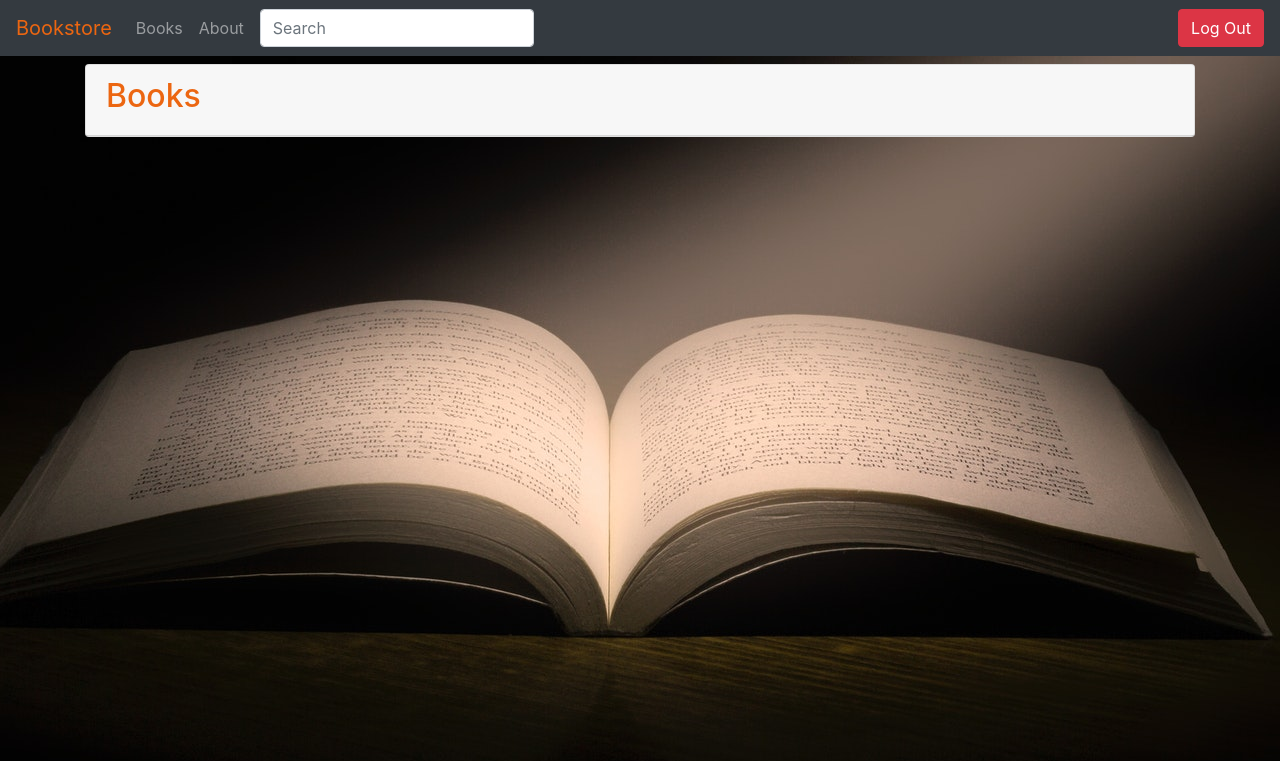
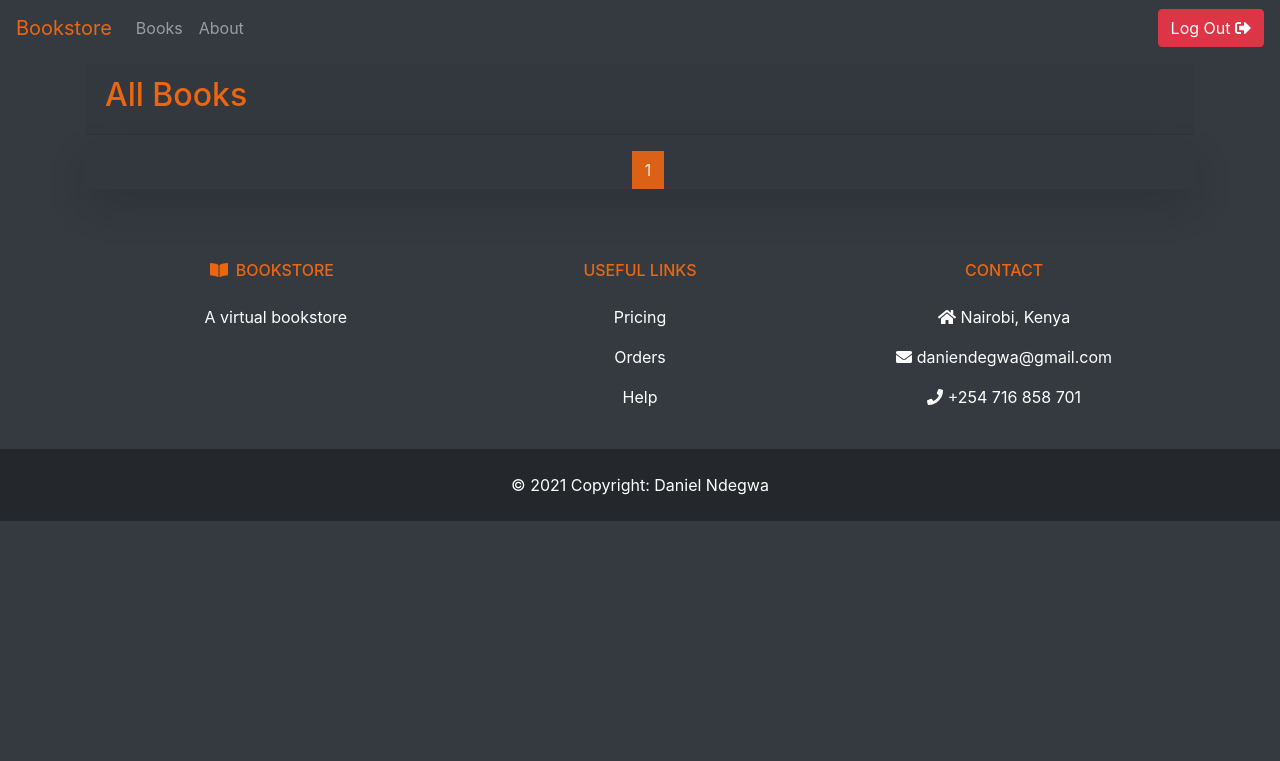
Before and after one commit to kbgro/bookstore, a Django app: page /books/ in a window 1280 px wide. Shown: the top 761 px of the page. Run offline with Django 3.2, Linux system fonts and the light colour scheme; the visitor is signed in with stand-in values (Sample User, id 1); data that the repository does not hold is empty; some libraries are stand-ins or nearby versions.

Commit message:
paginate book listings

```diff
--- a/books/views.py
+++ b/books/views.py
@@ -11,6 +11,7 @@ class BookListView(LoginRequiredMixin, ListView):
     template_name = "books/book_list.html"
     context_object_name = "book_list"
     login_url = "account_login"
+    paginate_by = 20
 
 
 class BookDetailView(LoginRequiredMixin, PermissionRequiredMixin, DetailView):
--- a/static/css/base.css
+++ b/static/css/base.css
@@ -1,13 +1,20 @@
+:root {
+  --main: #ec6611;
+  --secondary: #ffffff;
+
+  --main-dark: #a5470b;
+}
+
 body {
-  background-color: #F4F5FC !important;
+  background-color: #343a40 !important;
 }
 
 .text-color-brand {
-  color: #ec6611 !important;
+  color: var(--main) !important;
 }
 
 .bg-brand {
-  background-color: #ec6611 !important;
+  background-color: var(--main) !important;
 }
 
 
@@ -17,12 +24,30 @@ a.auth-links {
 }
 
 .special-card {
-  background-color: #454242;
+  background-color: #32383e;
   opacity: .9;
 }
 
-.books-div .card-body {
-  background-color: #fdc390;
+.special-card .btn, .page-item.active, .page-item.active > .page-link {
+  background-color: var(--main) !important;
+  border-color: var(--main) !important;
+}
+
+.special-card .btn:hover {
+  background-color: var(--main-dark) !important;
+  border-color: var(--main-dark);
+}
+
+.special-card .btn:hover {
+  background-color: var(--main-dark) !important;
+  border-color: var(--main-dark);
+}
+
+.books-div {
+  display: grid;
+  grid-template-columns: repeat(4, 1fr);
+  gap: 10px;
+  grid-auto-rows: minmax(100px, auto);
 }
 
 #book-detail {
@@ -32,3 +57,28 @@ a.auth-links {
 .price {
   font-size: 1.5em;
 }
+
+.card-img-top {
+  width: 100%;
+  height: 240px !important;
+  object-fit: fill;
+}
+
+.card-book-body {
+  background-color: #343a40;
+  border-color: #343a40;
+}
+
+.card-book-title a {
+  color: white !important;
+}
+
+.card-book-title a:hover {
+  color: #8787f8 !important;
+}
+
+.card-book-title {
+  padding-top: 4px;
+  margin-left: 4px;
+  color: white;
+}
--- /dev/null
+++ b/static/css/footer.css
@@ -0,0 +1,17 @@
+#footer {
+  color: white;
+  background-color: #343a40 !important;
+}
+
+#footer .fa .fas {
+  color: #ec6611 !important;
+}
+
+#footer a {
+  color: inherit;
+  text-decoration: none;
+}
+
+#copyright {
+  background-color: #24282c !important;
+}
--- a/static/css/head.css
+++ b/static/css/head.css
@@ -1,4 +1,4 @@
 body {
-  background-size: cover;
-  background: #fff3cd url("../images/back.jpg") no-repeat fixed center center;
+  /*background-size: cover;*/
+  /*background: #fff3cd url("../images/back.jpg") no-repeat fixed center center;*/
 }
--- a/templates/_base.html
+++ b/templates/_base.html
@@ -7,7 +7,9 @@
   <meta name="viewport" content="width=device-width, initial-scale=1.0">
   <!-- css -->
   <link rel="stylesheet" href="{% static 'css/base.css' %}">
+  <link rel="stylesheet" href="{% static 'css/footer.css' %}">
   <link rel="stylesheet" href="{% static 'css/bootstrap.min.css' %}">
+  <link rel="stylesheet" href="https://cdnjs.cloudflare.com/ajax/libs/font-awesome/5.15.4/css/all.min.css">
   {% block head %} {% endblock head %}
   <title>{% block title %}Bookstore{% endblock title %}</title>
 </head>
@@ -19,6 +21,9 @@
 
 <div class="container">
   {% block content %}{% endblock content %}
+</div>
+
+{% include '_footer.html' %}
 
 {% block javascript %}
   <script src="https://code.jquery.com/jquery-3.5.1.slim.min.js"
@@ -30,8 +35,8 @@
   <script src="https://cdn.jsdelivr.net/npm/bootstrap@4.6.0/dist/js/bootstrap.min.js"
           integrity="sha384-+YQ4JLhjyBLPDQt//I+STsc9iw4uQqACwlvpslubQzn4u2UU2UFM80nGisd026JF"
           crossorigin="anonymous"></script>
+  <script src="https://cdnjs.cloudflare.com/ajax/libs/font-awesome/5.15.4/js/all.min.js"></script>
 
 {% endblock javascript %}
-</div>
 </body>
 </html>
--- /dev/null
+++ b/templates/_footer.html
@@ -0,0 +1,64 @@
+{% load crispy_forms_tags %}
+<!-- Footer -->
+<footer id="footer" class="text-center text-lg-start bg-light">
+  <!-- Section: Links  -->
+  <section class="pt-2">
+    <div class="container text-center text-md-start mt-5">
+      <!-- Grid row -->
+      <div class="row mt-3">
+        <!-- Grid column -->
+        <div class="col-md-3 col-lg-4 col-xl-3 mx-auto mb-4">
+          <!-- Content -->
+          <h6 class="text-uppercase fw-bold mb-4 text-color-brand">
+            <i class="fa fa-book-open"></i><span class="px-2">Bookstore</span>
+          </h6>
+          <p>A virtual bookstore
+          </p>
+        </div>
+        <!-- Grid column -->
+
+        <!-- Grid column -->
+        <div class="col-md-3 col-lg-2 col-xl-2 mx-auto mb-4">
+          <!-- Links -->
+          <h6 class="text-uppercase fw-bold mb-4 text-color-brand">
+            Useful links
+          </h6>
+          <p>
+            <a href="#!" class="text-reset">Pricing</a>
+          </p>
+          <p>
+            <a href="#!" class="text-reset">Orders</a>
+          </p>
+          <p>
+            <a href="#!" class="text-reset">Help</a>
+          </p>
+        </div>
+        <!-- Grid column -->
+
+        <!-- Grid column -->
+        <div class="col-md-4 col-lg-3 col-xl-3 mx-auto mb-md-0 mb-4">
+          <!-- Links -->
+          <h6 class="text-uppercase fw-bold mb-4 text-color-brand">
+            Contact
+          </h6>
+          <p><i class="fa fa-home me-3"></i> Nairobi, Kenya</p>
+          <p>
+            <i class="fa fa-envelope me-3"></i>
+            <a href="mailto:daniendegwa@gmail.com">daniendegwa@gmail.com</a>
+          </p>
+          <p><i class="fa fa-phone me-3"></i> +254 716 858 701</p>
+        </div>
+        <!-- Grid column -->
+      </div>
+      <!-- Grid row -->
+    </div>
+  </section>
+  <!-- Section: Links  -->
+
+  <!-- Copyright -->
+  <div id="copyright" class="text-center p-4">
+    &copy; 2021 Copyright&colon; <a class="text-reset fw-bold" href="/">Daniel Ndegwa</a>
+  </div>
+  <!-- Copyright -->
+</footer>
+<!-- Footer -->
--- a/templates/_nav.html
+++ b/templates/_nav.html
@@ -1,6 +1,6 @@
 {% load crispy_forms_tags %}
 
-<nav class="navbar navbar-expand-lg navbar-dark bg-dark">
+<nav class="navbar navbar-expand-lg navbar-dark bg-dark" style="background-color: #5c6166">
   <a class="navbar-brand text-color-brand " href="{% url 'home' %}">Bookstore</a>
   <button class="navbar-toggler" type="button" data-toggle="collapse" data-target="#navbarSupportedContent"
           aria-controls="navbarSupportedContent" aria-expanded="false" aria-label="Toggle navigation">
@@ -15,9 +15,9 @@
       <li class="nav-item">
         <a class="nav-link" href="{% url 'about' %}">About</a>
       </li>
-      <form class="form-inline mt-2 mt-md-0 ml-2" action="{% url 'search_results' %}" method="get">
-        <input name="q" class="form-control mr-sm-2" type="text" placeholder="Search" aria-label="Search">
-      </form>
+{#      <form class="form-inline mt-2 mt-md-0 ml-2" action="{% url 'search_results' %}" method="get">#}
+{#        <input name="q" class="form-control mr-sm-2" type="text" placeholder="Search" aria-label="Search">#}
+{#      </form>#}
     </ul>
     <ul class="navbar-nav">
       {% if user.is_authenticated %}
@@ -25,7 +25,7 @@
           <form method="post" action="{% url 'account_logout' %}">
             {% csrf_token %}
             {{ form|crispy }}
-            <button class="btn btn-danger" type="submit">Log Out</button>
+            <button class="btn btn-danger" type="submit">Log Out <i class="fa fa-sign-out-alt"></i></button>
           </form>
         </li>
       {% endif %}
--- a/templates/books/book_list.html
+++ b/templates/books/book_list.html
@@ -2,42 +2,70 @@
 
 {% load static %}
 
-{% block head %}
-  <link rel="stylesheet" href="{% static 'css/head.css' %}">
-{% endblock head %}
-
 {% block title %}Books{% endblock title %}
 
 {% block content %}
-  <div class="card my-2">
-    <div class="card-header text-color-brand "><h2>Books</h2></div>
+  <div class="my-2">
+    <div class="card-header text-color-brand "><h2>All Books</h2></div>
   </div>
-  {% if not perms.books.special_status %}
-    <a href="{% url 'orders' %}" class="btn btn-success mb-1">Purchase All Books</a>
-  {% endif %}
-  <div class="special-card">
-    <div class="books-div d-flex flex-wrap justify-content-between">
+{#  {% if not perms.books.special_status %}#}
+{#    <a href="{% url 'orders' %}" class="btn btn-success mb-1">Purchase All Books</a>#}
+{#  {% endif %}#}
+  <div class="special-card shadow-lg pl-3">
+    <div class="books-div mb-2">
       {% for book in book_list %}
-        <div class="card m-4" style="width: 18rem;">
+        <div class="card m-2" style="width: 14rem; border-color: #343a40">
+          {#          <div class="" style="border: 2px grey solid; height: 32vh">#}
           {% if  book.image_url %}
-            <img class="bookcover" src="{{ book.image_url }}" alt="{{ book.title }}">
+            <img class="bookcover card-img-top img-fluid" src="{{ book.image_url }}" alt="{{ book.title }}">
           {% elif  book.cover %}
             <img class="bookcover" src="{{ book.cover.url }}" alt="{{ book.title }}">
           {% else %}
             <img src="{% static 'images/nobook.jpeg' %}" class="card-img-top" alt="no book cover">
           {% endif %}
-          <div class="card-body">
+
+
+          <div class="card-book-body py-2">
             {% if not perms.books.special_status %}
-              <h5 class="card-title"><a class="auth-links" >{{ book.title }}</a></h5>
-              <a href="{% url 'orders' %}" class="btn btn-primary font-weight-bolder">$ {{ book.price }}</a>
+              <div class="d-flex justify-content-between">
+              <h6 class="card-book-title"><a class="auth-links">{{ book.title|truncatechars:15 }}</a></h6>
+              <a href="{% url 'orders' %}" class="btn btn-primary btn-sm mr-2 font-weight-light">$ {{ book.price }}</a>
+              </div>
             {% else %}
-              <h5 class="card-title"><a class="auth-links" href="{{ book.get_absolute_url }}">{{ book.title }}</a></h5>
+              <h6 class="card-book-title">
+                <a class="auth-links font-weight-light" href="{{ book.get_absolute_url }}">{{ book.title|truncatechars:24 }}</a>
+              </h6>
             {% endif %}
-            {#            <a href="#" class="btn btn-primary">Go somewhere</a>#}
           </div>
         </div>
       {% endfor %}
 
     </div>
+
+    <nav aria-label="Page navigation example py-1">
+      <ul class="pagination justify-content-center">
+        {#    <span class="step-links">#}
+        {% if page_obj.has_previous %}
+          <li class="page-item"><a href="?page=1" class="page-link">&laquo; first</a></li>
+          <li class="page-item"><a href="?page={{ page_obj.previous_page_number }}" class="page-link">previous</a></li>
+        {% endif %}
+
+        {#        <li class="page-item">#}
+        {#          <a href="" class="page-link act">Page {{ page_obj.number }} of {{ page_obj.paginator.num_pages }}.</a>#}
+        {#        </li>#}
+        <li class="page-item active">
+          <a href="" class="page-link ">{{ page_obj.number }}</a>
+        </li>
+
+        {% if page_obj.has_next %}
+          <li class="page-item"><a href="?page={{ page_obj.next_page_number }}" class="page-link">next</a></li>
+          <li class="page-item"><a href="?page={{ page_obj.paginator.num_pages }}" class="page-link">last &raquo;</a>
+          </li>
+        {% endif %}
+
+
+        {#    </span>#}
+      </ul>
+    </nav>
   </div>
 {% endblock content %}
```
Lines whose indentation alone changed are shown as unchanged.
